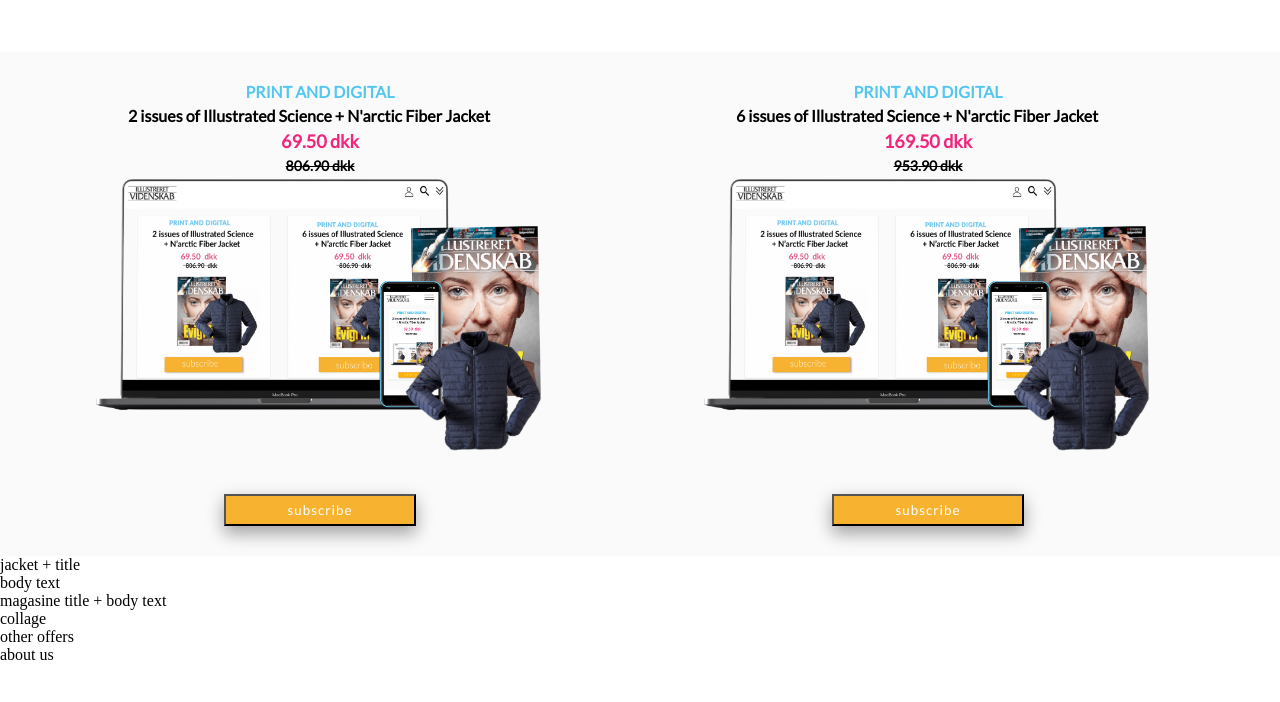
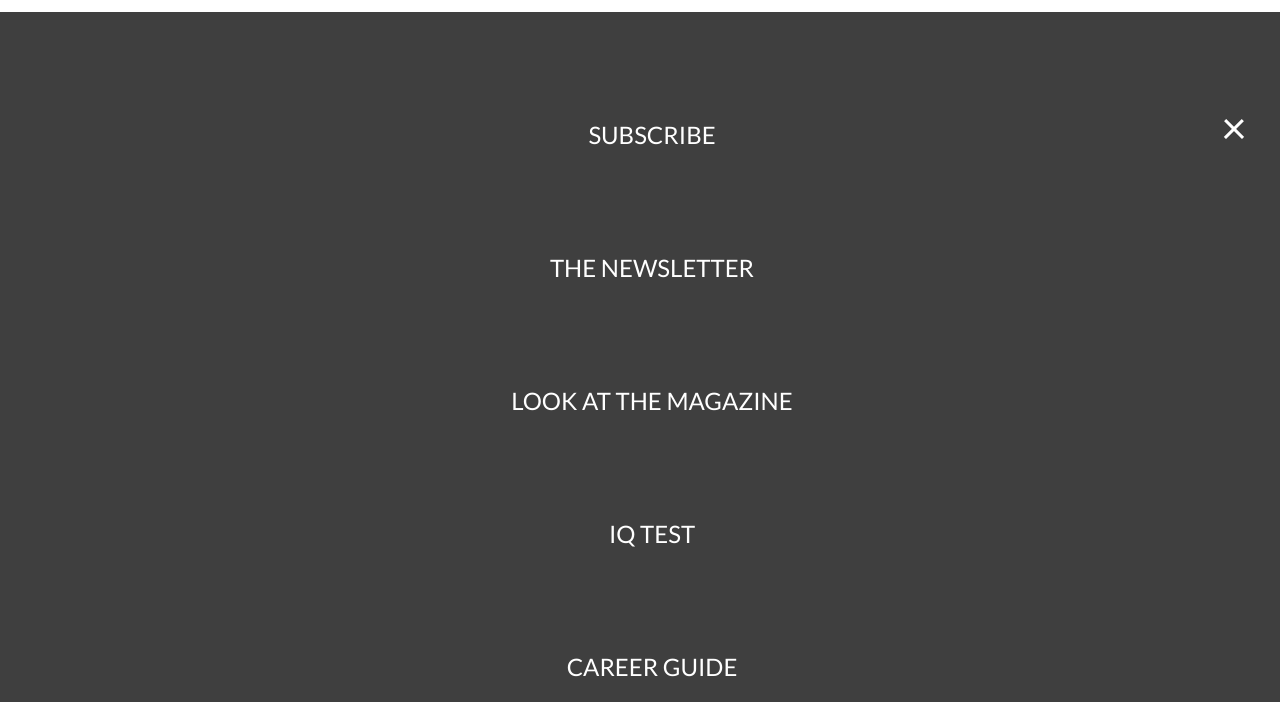
Before and after one commit to marta0110/Illustreret-Videnskab, a plain HTML site: page index.html in a window 1280 px wide. Shown: the part 68-770 px from the top of the page. Drawn offline with Linux system fonts and the light colour scheme.

Commit message:
nav - work in process

```diff
--- a/index.html
+++ b/index.html
@@ -25,6 +25,19 @@
             <img src="images/burger_menu.png" onmouseover="this.src='images/burger_menu_hover.png'" onmouseout="this.src='images/burger_menu.png'">
         </div>
     </div>
+
+       <div onmouseover="openNav()" onclick="closeNav()" onmouseleave="closeNav()" id="sidenav" >
+            <a href="javascript:void(0)" class="closebtn" onclick="closeSideNav()">&times;</a>
+            <ul>
+
+                <li> <a href="#"> SUBSCRIBE </a></li>
+                <li> <a href="#"> THE NEWSLETTER</a></li>
+                <li> <a href="#">LOOK AT THE MAGAZINE</a></li>
+                   <li> <a href="#">IQ TEST</a></li>
+                      <li> <a href="#">CAREER GUIDE</a></li>
+                       <li> <a href="#">WORLD OF SCIENCE</a></li>
+            </ul>
+        </div>
 
     <div class="section_1">
         <div class="sub-img-1">
@@ -83,6 +96,8 @@
         </div>
 
     </div>
+     <script src="index.js">
+    </script>
 </body>
 
 </html>
--- /dev/null
+++ b/index.js
@@ -0,0 +1,9 @@
+
+function openNav() {
+  document.getElementById("sidenav").style.width = "100vh";
+
+}
+
+function closeNav() {
+  document.getElementById("sidenav").style.width = "0";
+}
--- a/style/index.css
+++ b/style/index.css
@@ -109,6 +109,50 @@
 .section_1 .sub-img-1 button:hover {
     background-color: #F09D00;
 }
+
+/* sidenav */
+
+    #sidenav {
+    visibility: visible;
+    height: 100vh;
+    width: 100vw;
+    position: fixed;
+    z-index: 9;
+    bottom: -10vh;
+    background-color: #3F3F3F;
+    overflow-x: hidden;
+    overflow-y: hidden;
+    transition: 1s;
+    padding-top: 20px;
+}
+
+#sidenav a {
+    padding: 80px 8px 8px 32px;
+    text-decoration: none;
+    font-size: 3vh;
+    color: white;
+    display: block;
+    transition: 0.3s;
+    text-align: center;
+    align-content: center;
+    font-family: "Lato", "sans-serif";
+    font-weight: 100;
+    margin-top: 1vh;
+    margin-bottom: 2vh;
+}
+
+#sidenav a:hover {
+    color: #f15d62;
+}
+
+#sidenav .closebtn {
+    position: absolute;
+    top: 0;
+    right: 25px;
+    font-size: 45px;
+    margin-left: 50px;
+}
+
 
 @media screen and (min-width: 500px) {
 
@@ -231,4 +275,6 @@
     margin-top: 30px;
     }
 
+
+
 }
```
